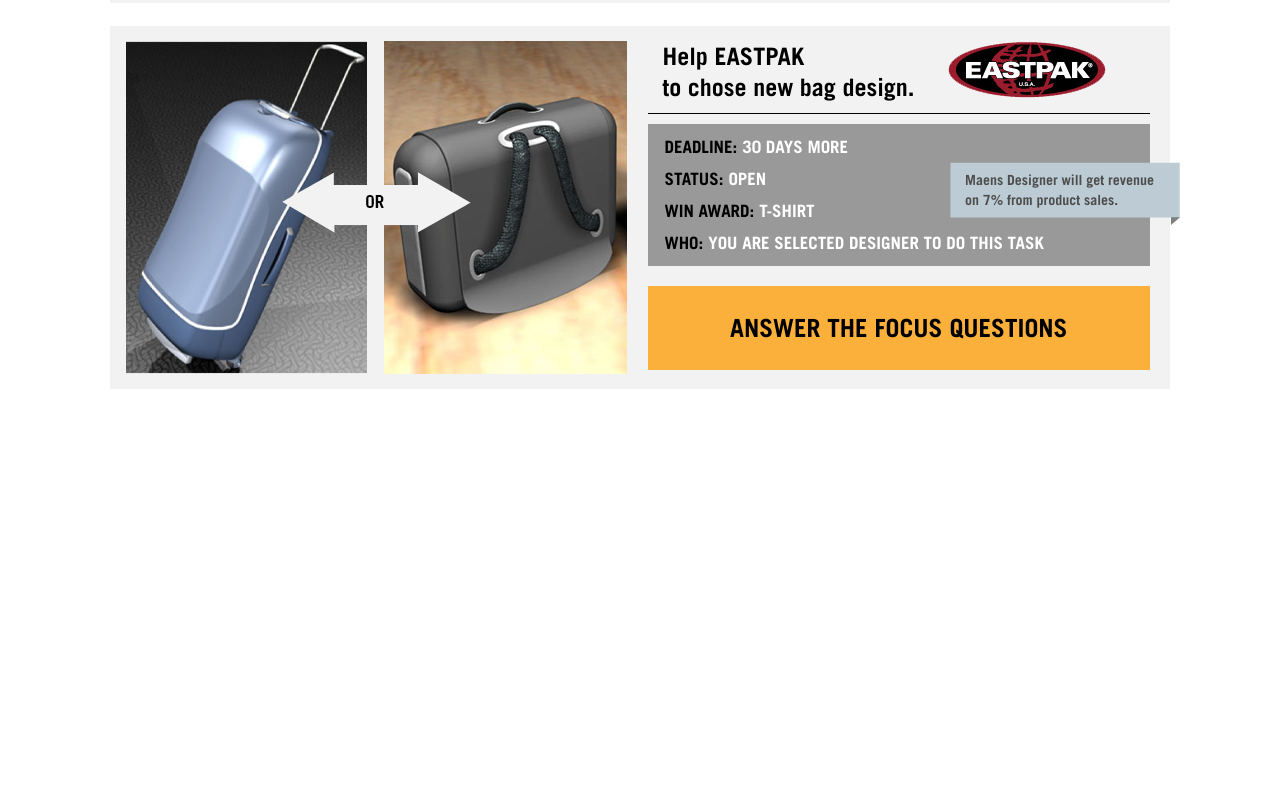
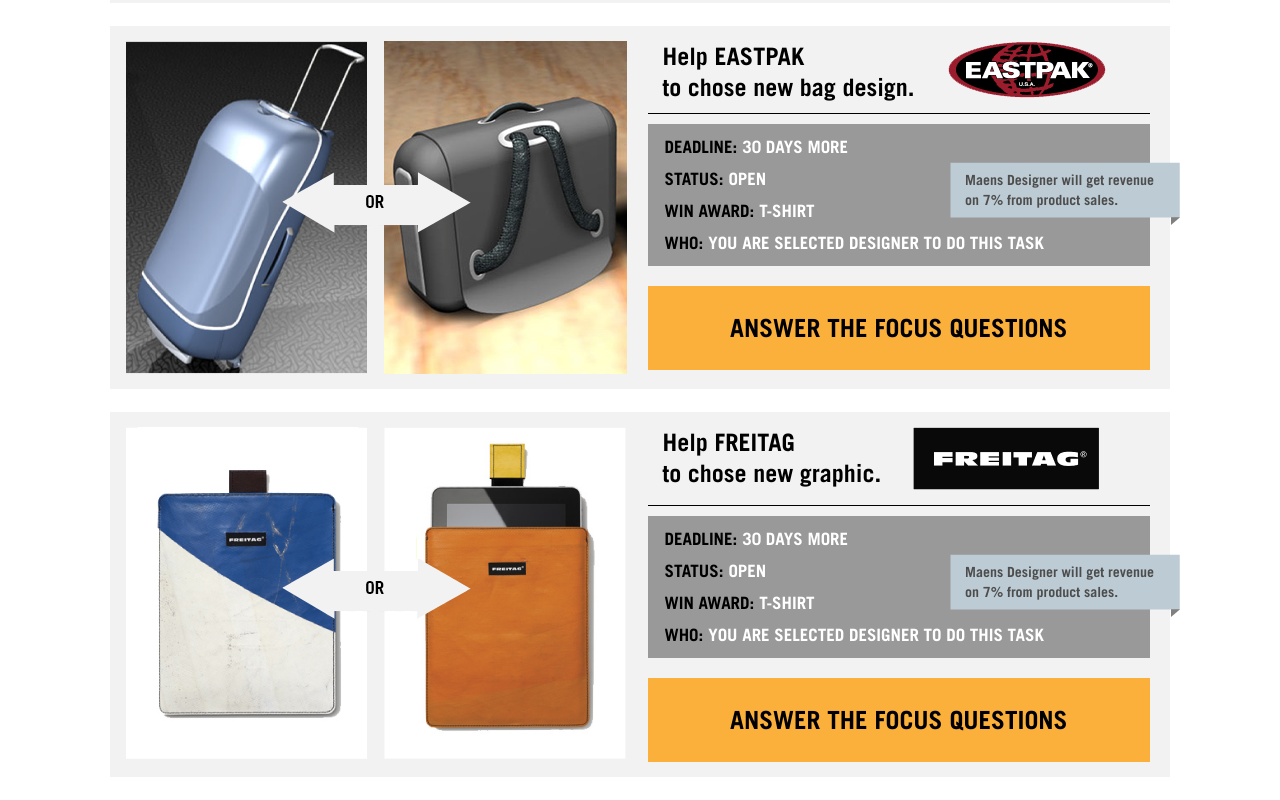
Before and after one commit to eemagine/frontend-junior, a plain HTML site: page html/index.html in a window 1280 px wide. Shown: the part 721-1521 px from the top of the page. Before the commit the page ends 1133 px from the top, so only its background shows below. Drawn offline with Linux system fonts and the light colour scheme.

Commit message:
Added Freitag question.

```diff
--- a/html/css/default.scss
+++ b/html/css/default.scss
@@ -324,6 +324,8 @@ $background-gray: #999;
 
 				@media(max-width: 460px) {
 					width: 100%;
+					margin-left: 0;
+					padding-left: 0;
 				}
 			}
 
--- a/html/index.html
+++ b/html/index.html
@@ -112,7 +112,32 @@
                                           </div>
                                           <p class="answer">ANSWER THE FOCUS QUESTIONS</p>
                                     </div>
+                              </div>
 
+                              <div class="selection clearfix">
+                                    <div class="col-md-6 images">
+                                          <img src="img/freitag1.png" alt="freitag">
+                                          <img class="img-right" src="img/freitag2.png" alt="freitag">
+                                          <img class="arrow" src="img/arrow-or.png" alt="or">
+                                    </div>
+                                    <div class="col-md-6 details">
+                                          <span class="col-md-3 wide">Help FREITAG<br> to chose new graphic.</span>
+                                          <img class="logo wide" src="img/freitag-logo.png" alt="freitag">
+
+                                          <div class="separator"></div>
+
+                                          <div class="datas">
+                                                <span class="block"><strong>deadline:</strong>30 days more</span>
+                                                <span class="block"><strong>status:</strong>open</span>
+                                                <span class="block"><strong>win award:</strong>t-shirt</span>
+                                                <span><strong>who:</strong>you are selected designer to do this task</span>
+                                                <div class="ribbon">
+                                                      <p>Maens Designer will get revenue on 7% from product sales.</p>
+                                                </div>
+                                          </div>
+                                          <p class="answer">ANSWER THE FOCUS QUESTIONS</p>
+                                    </div>
+                              </div>
                         </div> <!-- expression -->
                   </div> <!-- row -->
             </div> <!-- container -->
```
Also changed, not shown: html/css/default.css, html/img/freitag-logo.png (added), html/img/freitag1.png (added), html/img/freitag2.png (added).
